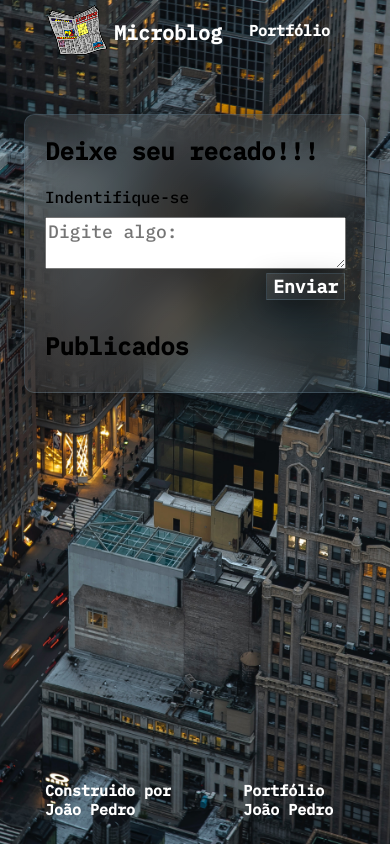
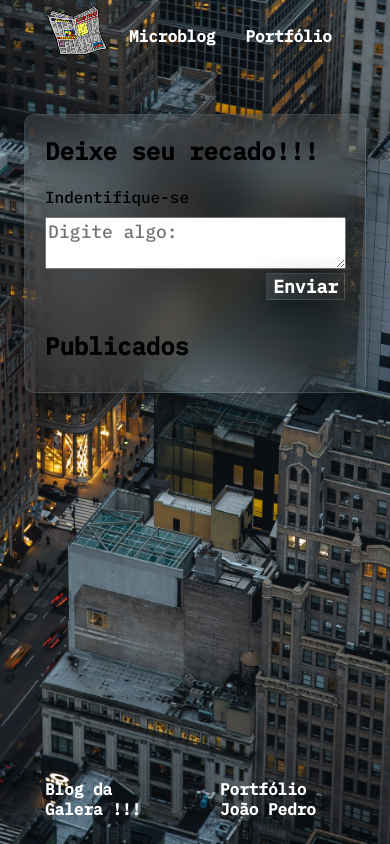
Before and after one commit to sherecks/MicroBlog, a Flask app: page / in a window 390 px wide. Run offline with Flask 2, Linux system fonts and the light colour scheme; data that the repository does not hold is empty.

Commit message:
News 1.5

```diff
--- a/static/css/style.css
+++ b/static/css/style.css
@@ -190,7 +190,6 @@ footer {
   .navbar {
     max-width: 300px;
     margin: 0 auto;
-    font-size: 20px;
   }
   .logo {
     margin-right: 5px;
@@ -203,13 +202,13 @@ footer {
     min-width: 295px;
   }
   .link {
-    font-size: 15px;
+    font-size: 16px;
     text-decoration: none;
     color: white;
   }
   footer {
     max-width: 300px;
-    font-size: 15px;
+    font-size: 16px;
   }
   main {
     max-width: 300px;
--- a/static/css/style.scss
+++ b/static/css/style.scss
@@ -190,7 +190,6 @@ footer{
     .navbar{
         max-width: 300px;
         margin: 0 auto;
-        font-size: 20px;
     }
 
     .logo{
@@ -206,14 +205,14 @@ footer{
     }
 
     .link{
-        font-size: 15px;
+        font-size: 16px;
         text-decoration: none;
         color: white;
     }
 
     footer{
         max-width: 300px;
-        font-size: 15px;
+        font-size: 16px;
     }
 
     main{
--- a/templates/index.html
+++ b/templates/index.html
@@ -13,11 +13,12 @@
 <body>
     <header class="navbar">
         <div class="navbar--header">
-            <img src="static/jornal.png" class="logo" alt="Logo do Microblog" />Microblog
+            <img src="static/jornal.png" class="logo" alt="Logo do Microblog" />
+            <ul class="navegacao">
+                <li class="item"><a class="link">Microblog</a></li>
+                <li class="item"><a href="https://www.joaopedropn.com.br/" class="link" target="_blank">Portfólio</a></li>
+             </ul>
         </div>
-        <ul class="navegacao">
-            <li class="item"><a href="https://www.joaopedropn.com.br/" class="link" target="_blank">Portfólio</a></li>
-        </ul>
     </header>
     <main>
         <section>
@@ -49,7 +50,7 @@
     <footer>
         <div class="container-footer">
             <section class="esquerda">
-                <a class="item-f">Construido por João Pedro</a>
+                <a class="item-f">Blog da Galera !!!</a>
             </section>
             <section class="direita">
                 <div class="coluna-f">
```
Also changed, not shown: 1 other file.
